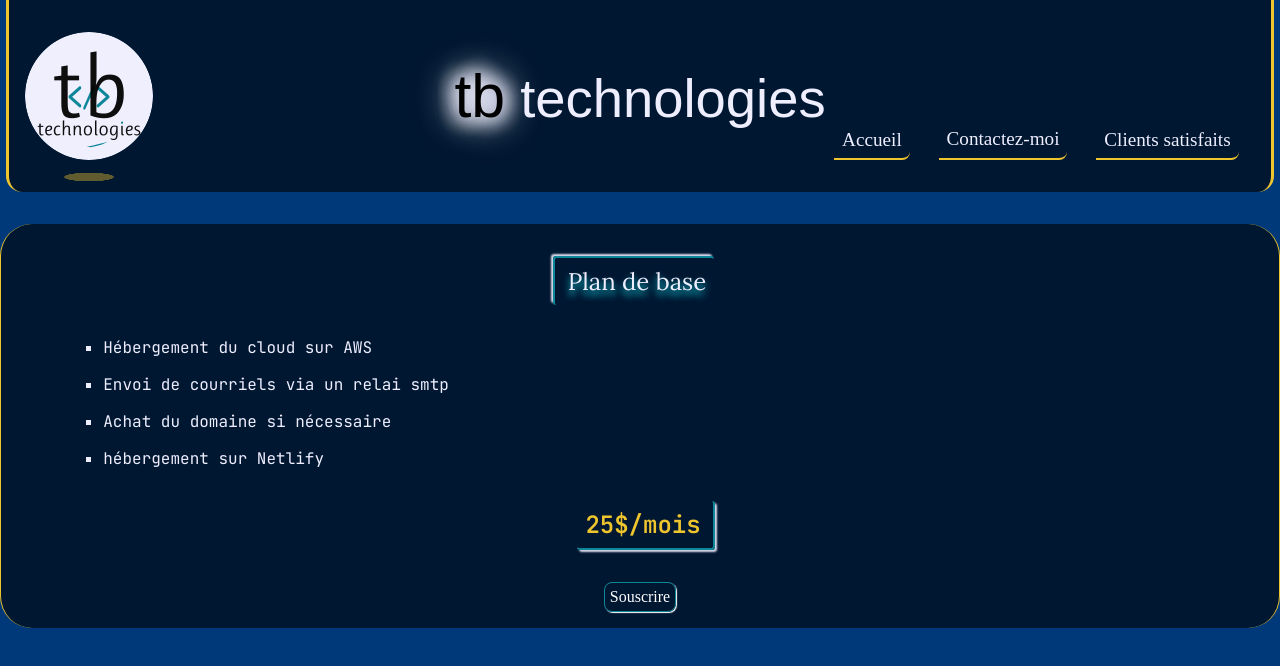
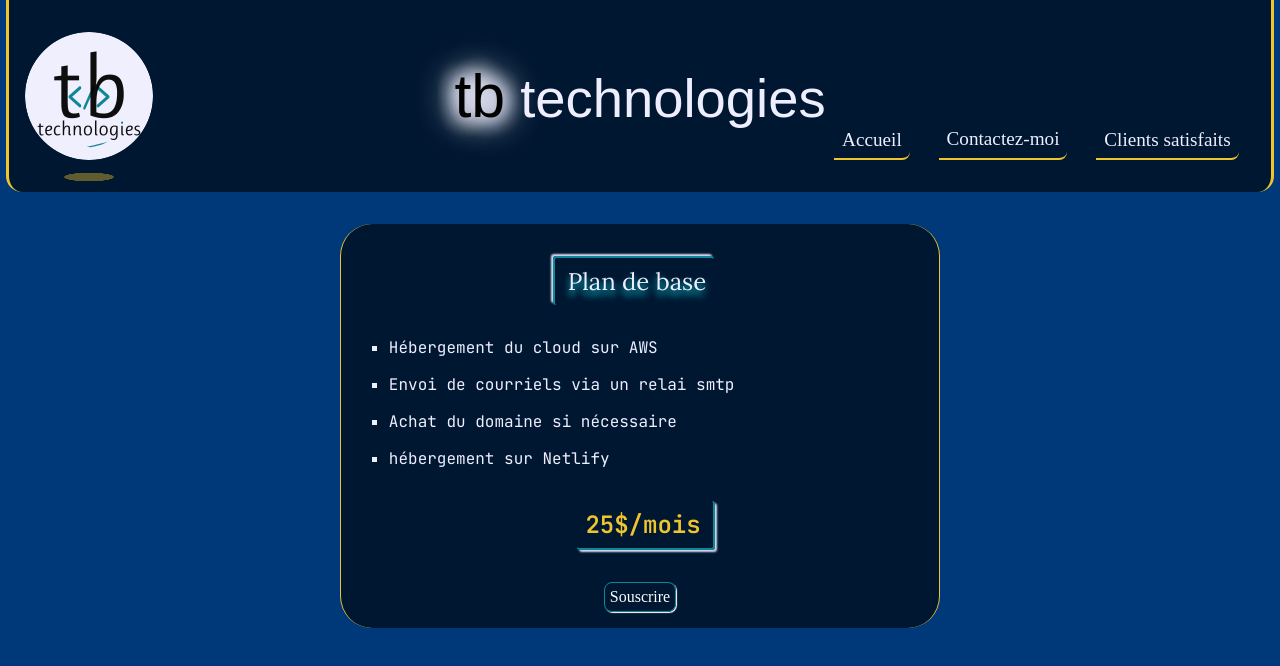
Before and after one commit to Fable54321/timothe-bissonnette, a React (Vite) app: page /paiement in a window 1280 px wide. Shown: the top 666 px of the page. Built offline with nearby package versions, Linux system fonts and the light colour scheme; no server answers; a web font is replaced by a local one.

Commit message:
first commit

```diff
--- a/src/Components/Subscription/Subscription.module.css
+++ b/src/Components/Subscription/Subscription.module.css
@@ -15,7 +15,7 @@
   border-bottom: none;
   padding-bottom: 1rem;
   position: relative;
-  width: 100%;
+  width: min(100%, 600px);
 }
 .subscription__title {
   font-family: "Lora", sans-serif;
--- a/src/Components/Subscription/Subscription.module.scss
+++ b/src/Components/Subscription/Subscription.module.scss
@@ -17,7 +17,7 @@
     border-bottom: none;
     padding-bottom: $sz-100;
     position: relative;
-    width: 100%;
+    width: min(100%, 600px);
 
     &__title {
         font-family: $ff-primary;
```
Also changed, not shown: 1 other file (tests, documents, lock files or other folders).
